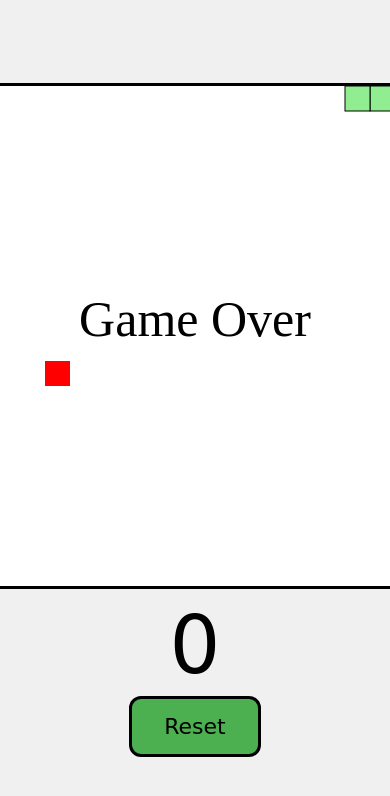
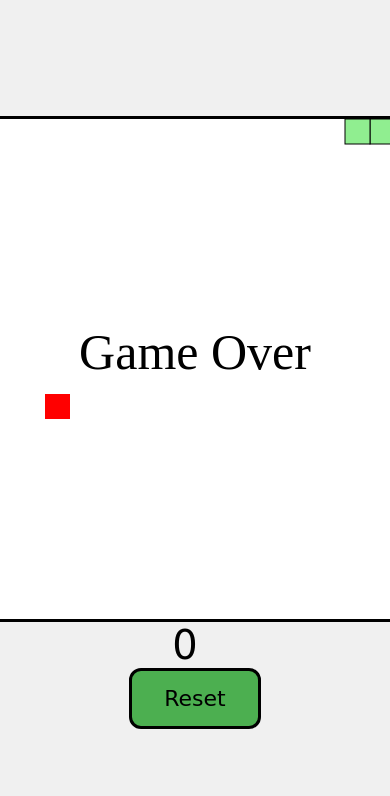
Before and after one commit to Sakar195/Sakar195.github.io, a plain HTML site: page snakeGame/index.html in a window 390 px wide. Shown: the top 796 px of the page. Drawn offline with Linux system fonts and the light colour scheme.

Commit message:
responsive made

```diff
--- a/snakeGame/style.css
+++ b/snakeGame/style.css
@@ -1,4 +1,3 @@
-
 body {
     display: flex;
     justify-content: center;
@@ -7,27 +6,35 @@ body {
     margin: 0;
     background-color: #f0f0f0;
 }
-#gameContainer{
+
+#gameContainer {
     display: flex;
     flex-direction: column;
     align-items: center;
+}
 
-}
-#gameBoard{
+#gameBoard {
     border: 3px solid;
 }
-#scoreText{
-    font-family: "Permanent Marker", cursive;
-    font-size: 80px;
+
+#scoreAndReset {
+    display: flex;
+    align-items: center;
     margin-top: 10px;
 }
 
-#resetBtn{
+#scoreText {
+    font-family: "Permanent Marker", cursive;
+    font-size: 40px;
+    margin-right: 20px;
+    text-align: center;
+}
+
+#resetBtn {
     font-family: "Permanent Marker", cursive;
     font-size: 22px;
     background-color: #4CAF50;
     padding: 15px 32px;
-    margin: 4px 2px;
     border: 3px solid;
     cursor: pointer;
     border-radius: 12px;
```
